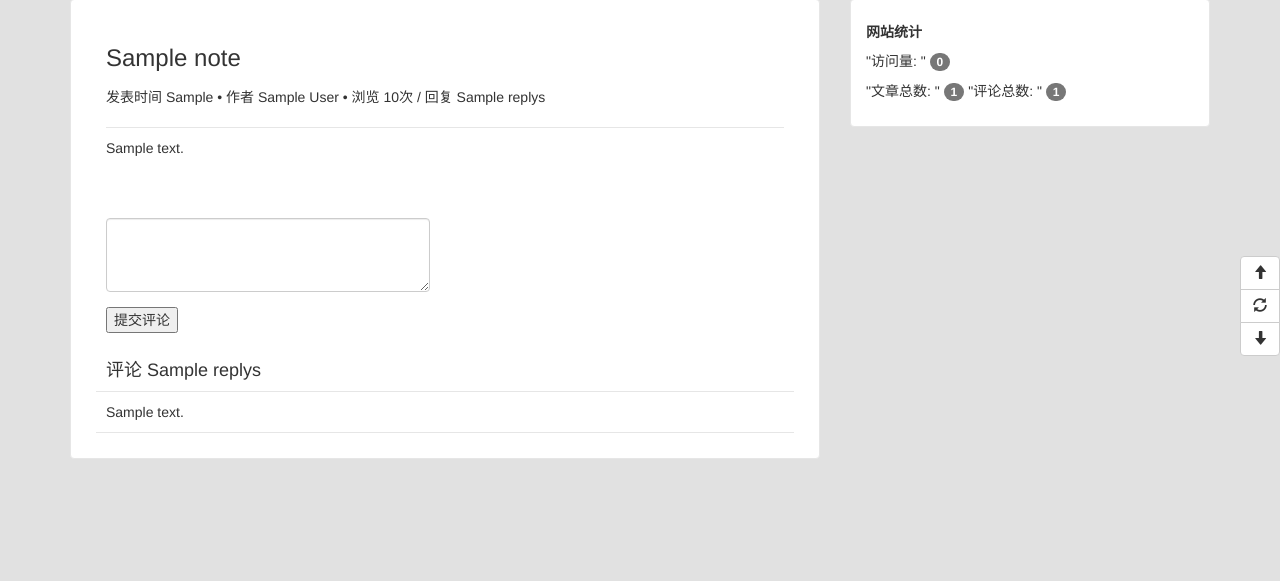
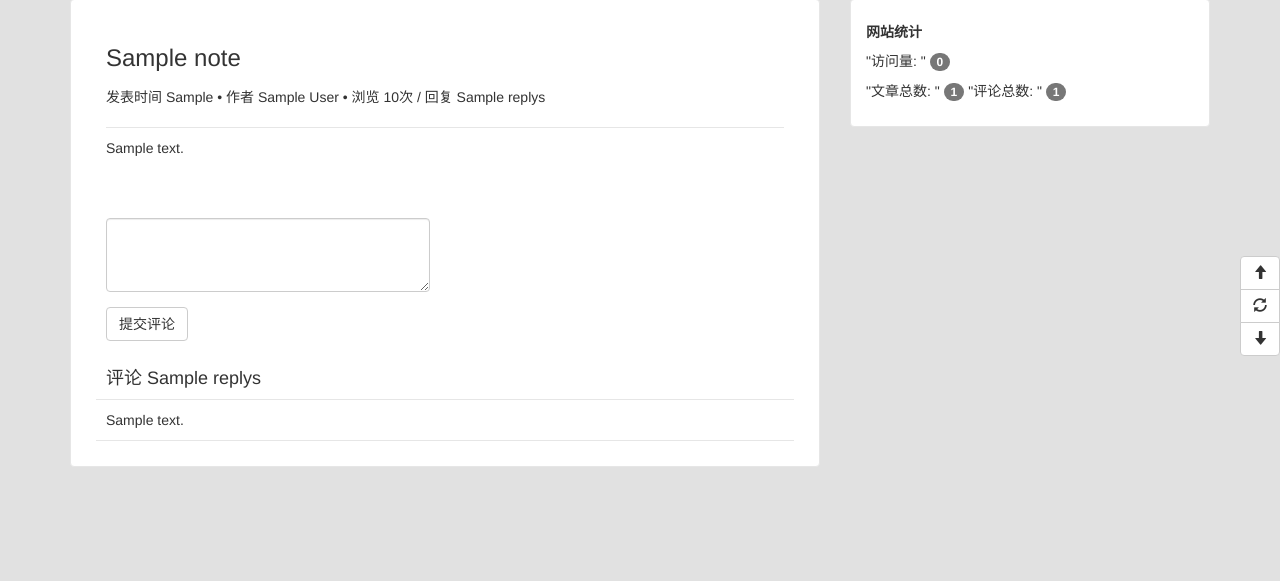
Before and after one commit to FeiPingWang/my_web, a Flask app: template templates/weekly/detail.html in a window 1280 px wide. Shown: the part 144-725 px from the top of the page. Run offline with Flask 2, Linux system fonts and the light colour scheme; data comes from the database, SQL or seed files in the repository; the template is opened without the code that fills it: most values are stand-ins (such as "Sample title", 1, 10 or a date in 2020); parts of the project's set-up code (start-up, migrations or seed data) failed here and were passed over; some libraries are stand-ins or nearby versions.

Commit message:
先暂时恢复回 不用ajax提交

```diff
--- a/templates/weekly/detail.html
+++ b/templates/weekly/detail.html
@@ -25,7 +25,7 @@
     </div>
     <div class="reply">
         <div class="add-reply">
-            <form role="form" class="form-horizontal">
+            <form role="form" class="form-horizontal" method="post" action=" {{ url_for('weekly.add_comment', id=note.id) }}">
                 <div class="form-group">
                     <div class="col-md-6">
                         <textarea class="form-control" id="comment-content" rows="3" name="content"></textarea>
@@ -33,9 +33,8 @@
                 </div>
                 <div class="form-group">
                     <div class="col-md-2">
-			            <!--<button type="submit" id="submit-comment" class="btn btn-default">提交评论</button>
-			             action={{ url_for("weekly.add_comment", id=note.id) }} method="post" -->
-                        <input type="button" value="提交评论" id="submit-comment"></input>
+			            <button type="submit" id="submit-comment" class="btn btn-default">提交评论</button>
+                        <!--<input type="button" value="提交评论" id="submit-comment"></input>-->
                     </div>
 		        </div>
             </form>
```
